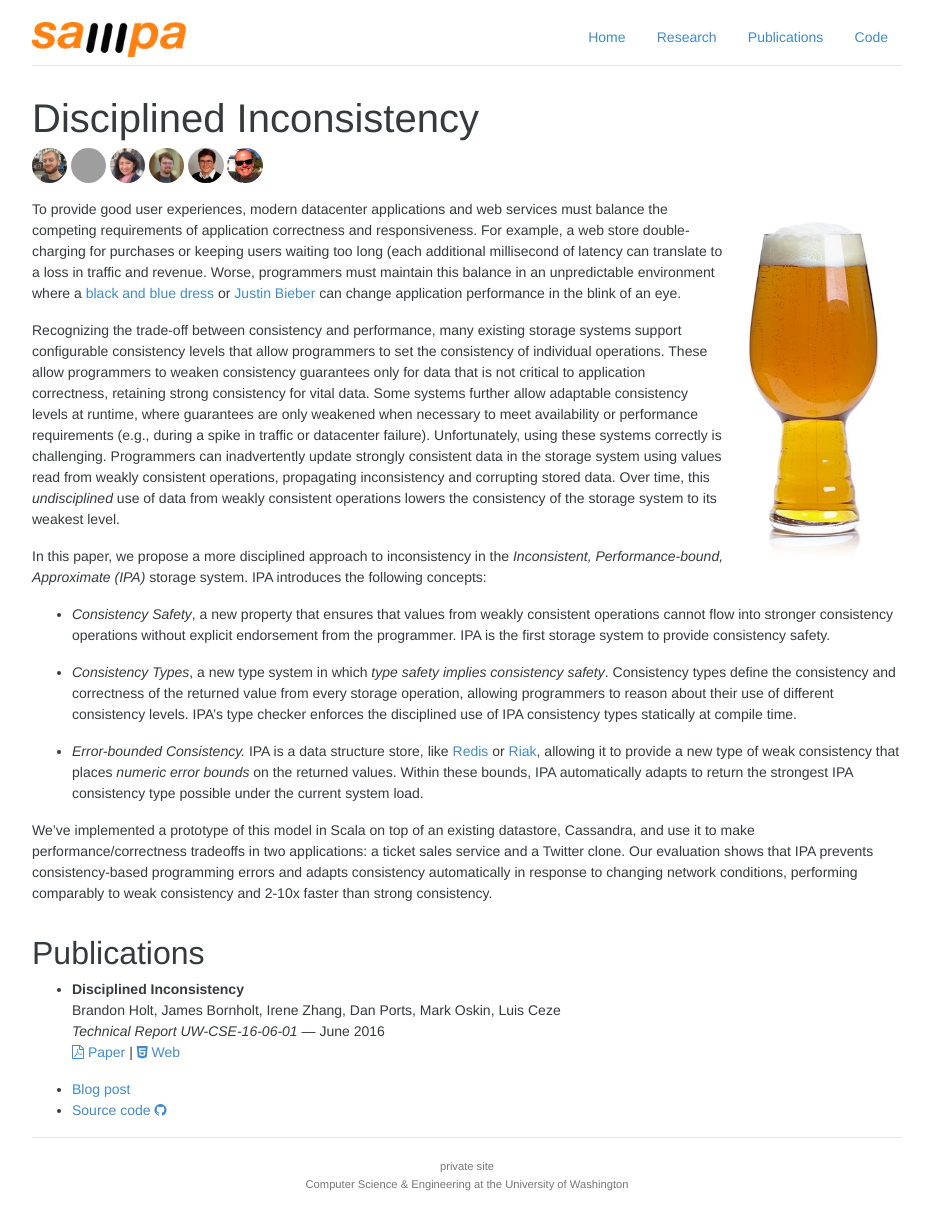
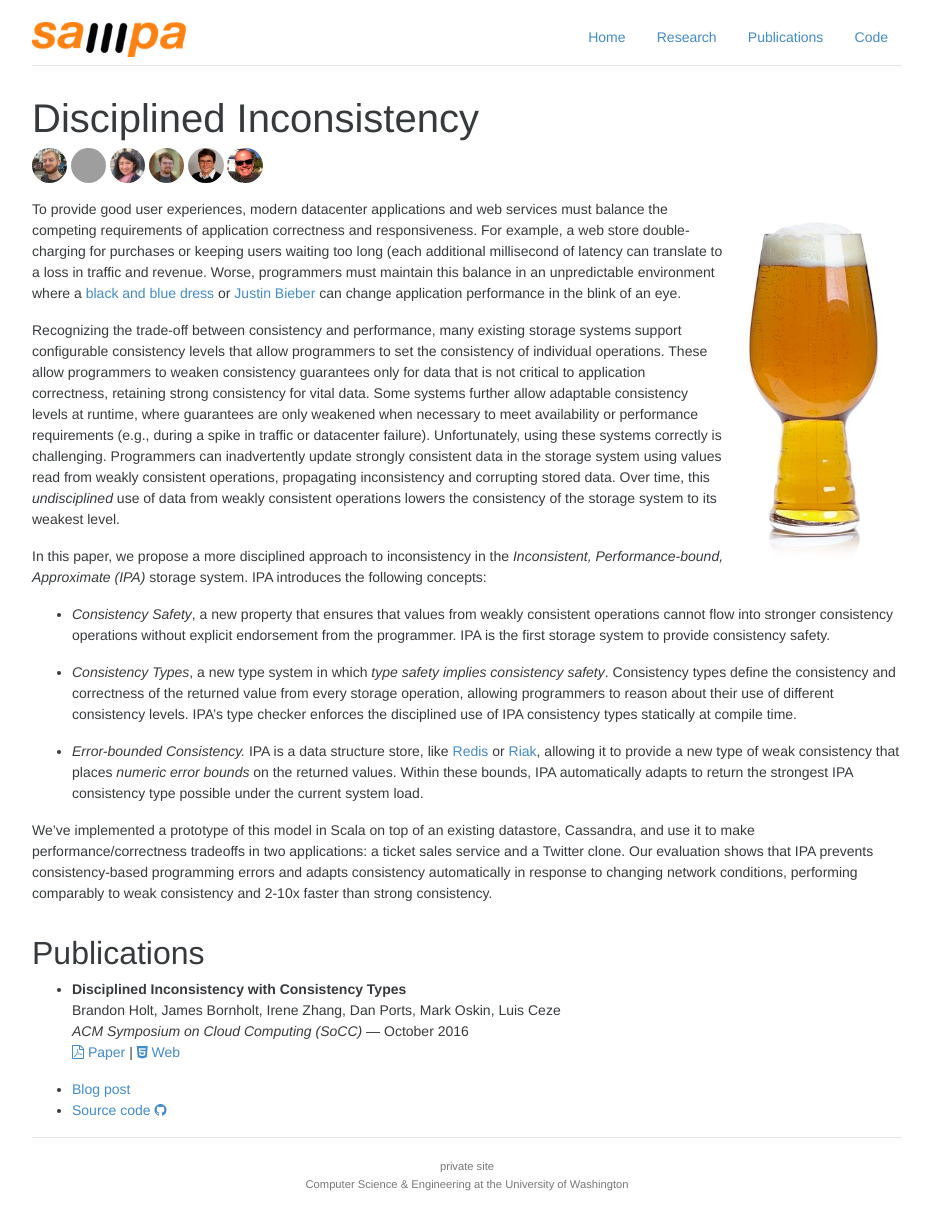
Before and after one commit to uwsampa/sampa-public, a Jekyll site: the page built from _projects/disciplined-inconsistency.md, in a window 1280 px wide. Shown: the whole page, without its empty margins (173-1106 px from the left). Built offline with Jekyll 4.4.1, drawn with Linux system fonts in a browser that asks for light colours; nearby versions of some CDN libraries; Markdown is read by kramdown in place of the engine named in the settings; grey boxes are pictures that could not be loaded.

Commit message:
update IPA page with SoCC paper

```diff
--- a/_projects/disciplined-inconsistency.md
+++ b/_projects/disciplined-inconsistency.md
@@ -79,10 +79,10 @@ We've implemented a prototype of this model in Scala on top of an existing datas
 
 
 ## Publications
-- **Disciplined Inconsistency**<br/>
+- **Disciplined Inconsistency with Consistency Types**<br/>
   Brandon Holt, James Bornholt, Irene Zhang, Dan Ports, Mark Oskin, Luis Ceze<br/>
-  *Technical Report UW-CSE-16-06-01*  — June 2016<br/>
-  [{{page.icons.paper}} Paper](http://bholt.github.io/gen/ipa-tr.pdf) | [{{page.icons.html}} Web](http://bholt.github.io/gen/ipa-tr.html)
+  *ACM Symposium on Cloud Computing (SoCC)*  — October 2016<br/>
+  [{{page.icons.paper}} Paper](http://bholt.github.io/gen/ipa.pdf) | [{{page.icons.html}} Web](http://bholt.github.io/gen/ipa.html)
 
 - [Blog post](http://homes.cs.washington.edu/~bholt/posts/disciplined-inconsistency.html)
 - [Source code <i class="fa fa-github"></i>](https://github.com/bholt/ipa)
```
